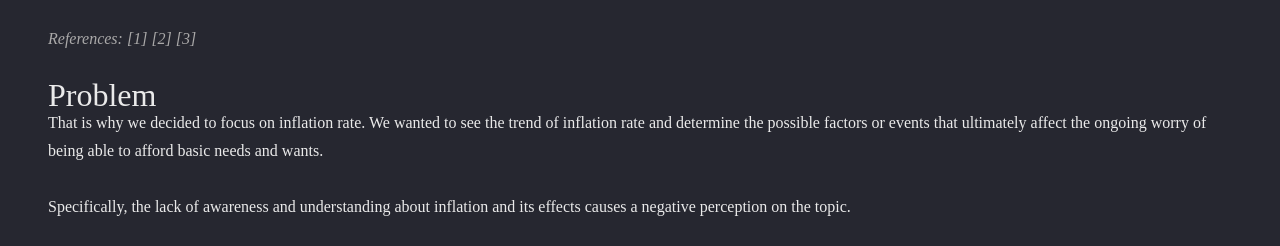
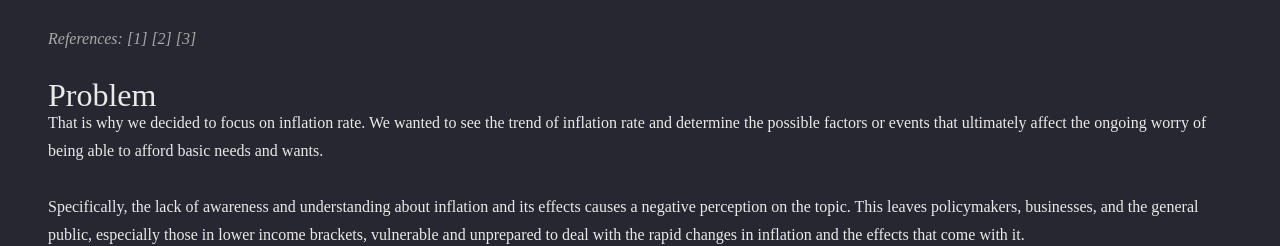
Before and after one commit to Airiseru/cs132-inflation, a plain HTML site: page index.html in a window 1280 px wide. Shown: the part 707-953 px from the top of the page. Drawn offline with nearby package versions, Linux system fonts and the light colour scheme.

Commit message:
add content to problem statement

```diff
--- a/index.html
+++ b/index.html
@@ -95,7 +95,7 @@
     </p>
     <br>
     <p class="prim-white">
-      Specifically, the lack of awareness and understanding about inflation and its effects causes a negative perception on the topic.
+      Specifically, the lack of awareness and understanding about inflation and its effects causes a negative perception on the topic. This leaves policymakers, businesses, and the general public, especially those in lower income brackets,  vulnerable and unprepared to deal with the rapid changes in inflation and the effects that come with it.
     </p>
     <br>
 
```
